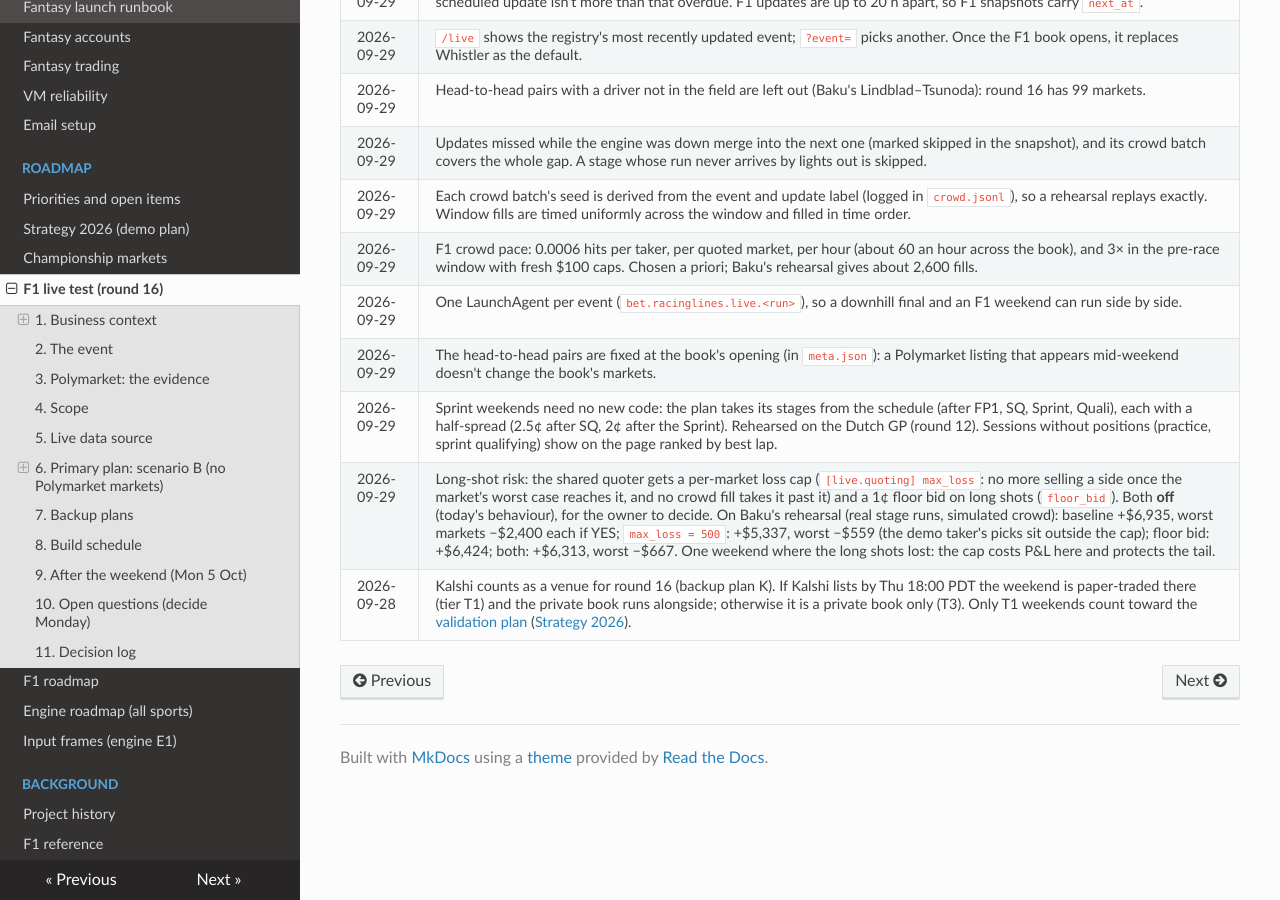
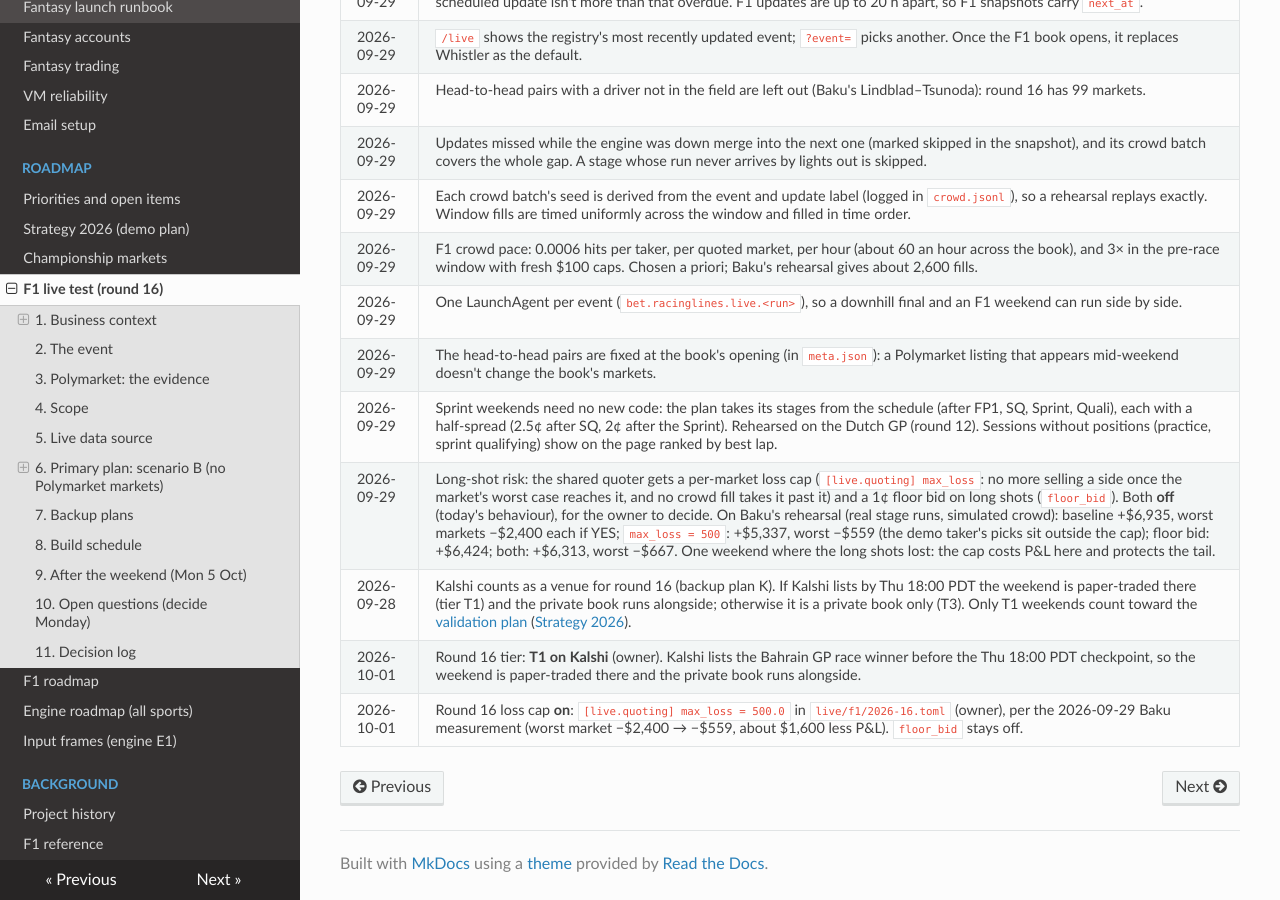
Before and after one commit to lalligagger/racinglines-public, an MkDocs documentation site: the page built from docs/f1-live-roadmap.md, in a window 1280 px wide and 900 px high, scrolled down 13176 px. Built offline with MkDocs 1.6.1, drawn with Linux system fonts in a browser that asks for light colours; nearby versions of some CDN libraries.

Commit message:
Round 16: enable loss cap at 500, log tier T1 (Kalshi)
- Set [live.quoting] max_loss = 500.0 in live/f1/2026-16.toml (Baku's worst market −$2,400 → −$559, costs ~$1,600 P&L for tail protection)
- Append decision-log entries: tier T1 on Kalshi, loss cap on per owner call 2026-10-01

This change deploys on merge and freezes into meta.json at the book's opening (Fri 03:30Z). Does not touch floor_bid.

Co-Authored-By: Claude Haiku 4.5 <noreply@anthropic.com>
Claude-Session: https://claude.ai/code/session_01XExaguXQw86TwgLYxgHoVP

```diff
--- a/docs/f1-live-roadmap.md
+++ b/docs/f1-live-roadmap.md
@@ -539,3 +539,5 @@ existing layout, and the report can be written by hand as Whistler's was.
 | 2026-09-29 | Sprint weekends need no new code: the plan takes its stages from the schedule (after FP1, SQ, Sprint, Quali), each with a half-spread (2.5¢ after SQ, 2¢ after the Sprint). Rehearsed on the Dutch GP (round 12). Sessions without positions (practice, sprint qualifying) show on the page ranked by best lap. |
 | 2026-09-29 | Long-shot risk: the shared quoter gets a per-market loss cap (`[live.quoting] max_loss`: no more selling a side once the market's worst case reaches it, and no crowd fill takes it past it) and a 1¢ floor bid on long shots (`floor_bid`). Both **off** (today's behaviour), for the owner to decide. On Baku's rehearsal (real stage runs, simulated crowd): baseline +$6,935, worst markets −$2,400 each if YES; `max_loss = 500`: +$5,337, worst −$559 (the demo taker's picks sit outside the cap); floor bid: +$6,424; both: +$6,313, worst −$667. One weekend where the long shots lost: the cap costs P&L here and protects the tail. |
 | 2026-09-28 | Kalshi counts as a venue for round 16 (backup plan K). If Kalshi lists by Thu 18:00 PDT the weekend is paper-traded there (tier T1) and the private book runs alongside; otherwise it is a private book only (T3). Only T1 weekends count toward the [validation plan](paper-trading.md#validation-plan) ([Strategy 2026](strategy-2026.md)). |
+| 2026-10-01 | Round 16 tier: **T1 on Kalshi** (owner). Kalshi lists the Bahrain GP race winner before the Thu 18:00 PDT checkpoint, so the weekend is paper-traded there and the private book runs alongside. |
+| 2026-10-01 | Round 16 loss cap **on**: `[live.quoting] max_loss = 500.0` in `live/f1/2026-16.toml` (owner), per the 2026-09-29 Baku measurement (worst market −$2,400 → −$559, about $1,600 less P&L). `floor_bid` stays off. |
```
Also changed, not shown: 1 other file.
